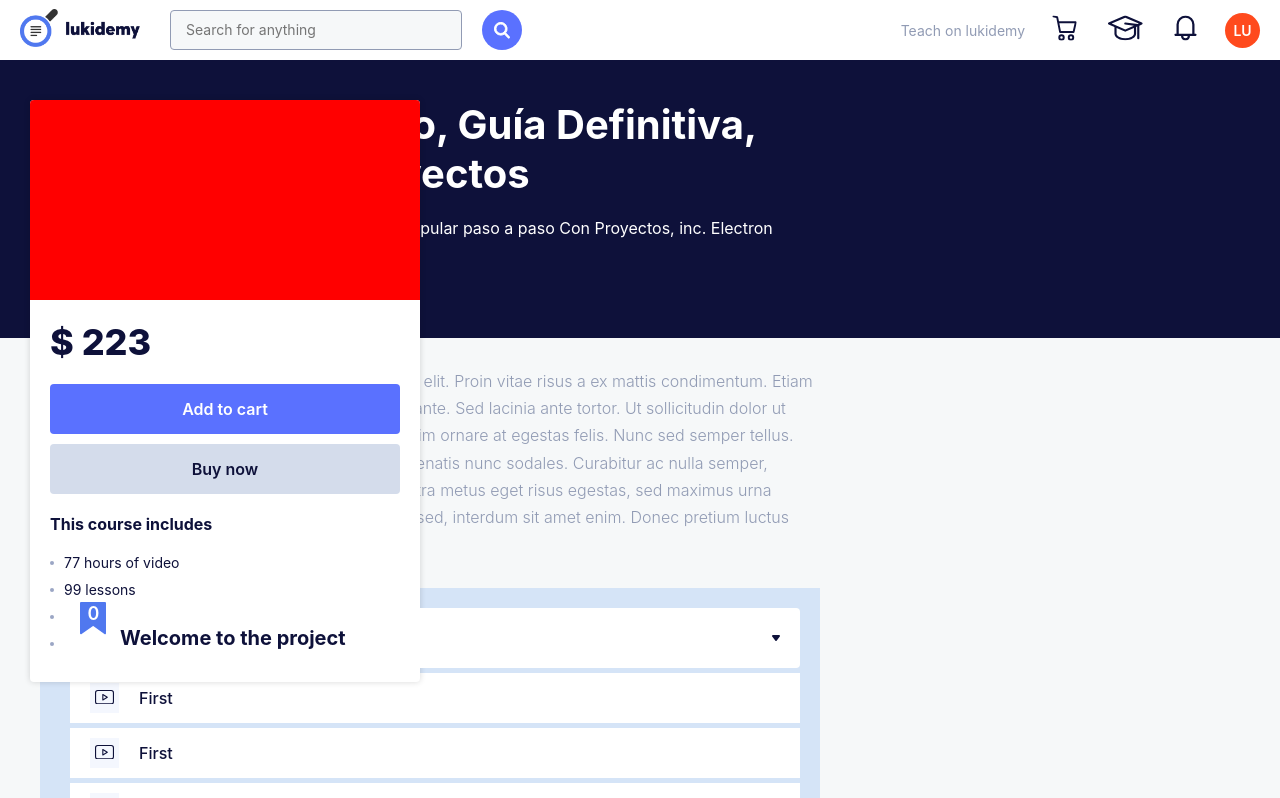
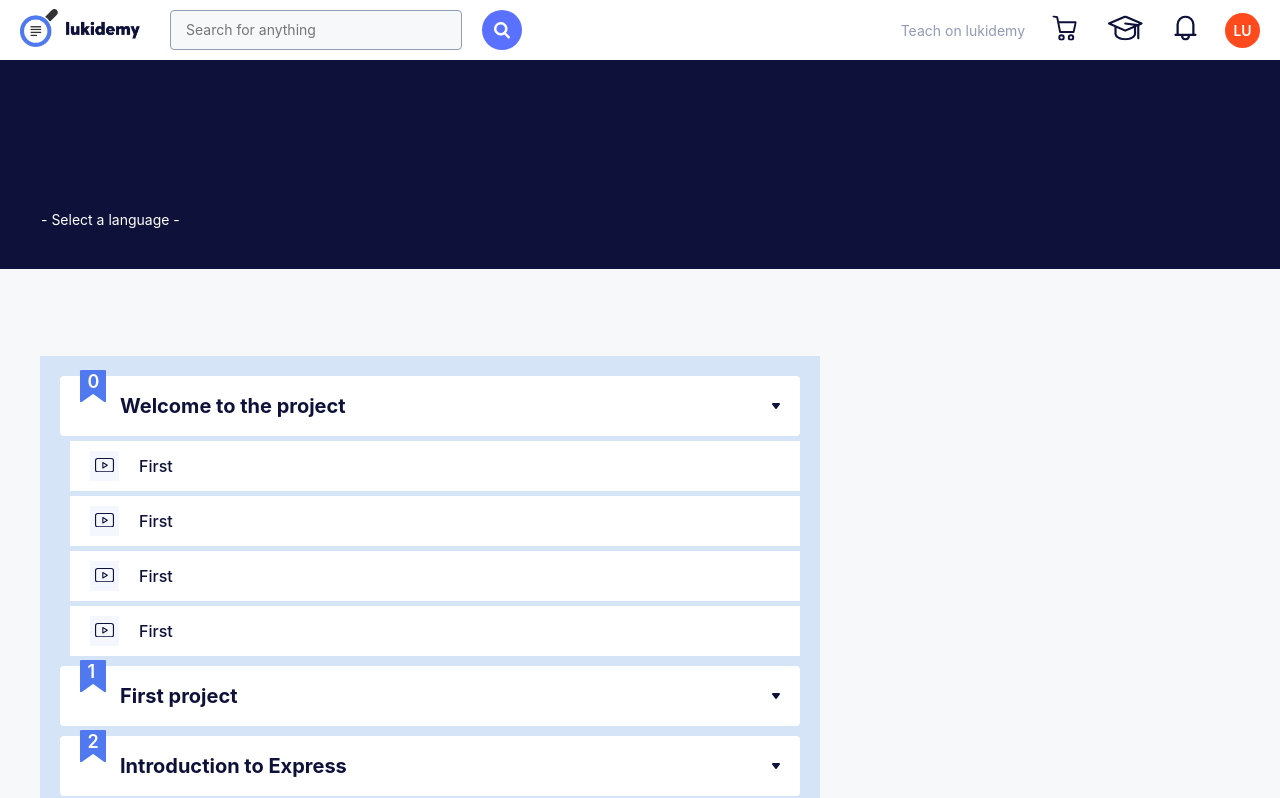
Before and after one commit to lukasalvarezdev/forbidden-academy, a Next.js app: page /courses/create in a window 1280 px wide. Shown: the top 798 px of the page. Built offline with nearby package versions, Linux system fonts and the light colour scheme.

Commit message:
Showing or not info from state depending if the user is creating a course or not

```diff
--- a/src/entities/course/layouts/CourseBody.tsx
+++ b/src/entities/course/layouts/CourseBody.tsx
@@ -1,25 +1,28 @@
+import { useRouter } from 'next/router'
 import { useCourses } from '../services'
 import Sections from 'src/entities/lesson/layouts/Sections'
 
 const CourseBody = () => {
+  const {
+    query: { courseId },
+  } = useRouter()
   const { course } = useCourses()
 
   return (
     <div className="container">
       <div className="info-65 mb-30">
         <p
-          contentEditable={true}
-          suppressContentEditableWarning={true}
+          contentEditable
+          suppressContentEditableWarning
           title="description"
           className="fake-input"
-          defaultValue={course?.description}
           style={{
             lineHeight: 1.7,
             color: 'var(--primary-gray)',
             fontWeight: 300,
           }}
         >
-          {course?.description}
+          {courseId ? course?.description : ''}
         </p>
       </div>
 
--- a/src/entities/course/layouts/CourseHeading.tsx
+++ b/src/entities/course/layouts/CourseHeading.tsx
@@ -1,7 +1,11 @@
+import { useRouter } from 'next/router'
 import styled from 'styled-components'
 import { useCourses } from '../services'
 
 const CourseHeading = () => {
+  const {
+    query: { courseId },
+  } = useRouter()
   const { course } = useCourses()
 
   return (
@@ -10,28 +14,28 @@ const CourseHeading = () => {
         <div className="info-65" id="course-info">
           <div className="mb-20">
             <h1
-              contentEditable={true}
-              suppressContentEditableWarning={true}
+              contentEditable
+              suppressContentEditableWarning
               className="fake-input"
               title="name"
             >
-              {course?.name}
+              {courseId ? course?.name : ''}
             </h1>
           </div>
           <div>
             <p
               className="mb-20 fake-input"
-              contentEditable={true}
-              suppressContentEditableWarning={true}
+              contentEditable
+              suppressContentEditableWarning
               title="short_description"
             >
-              {course?.short_description}
+              {courseId ? course?.short_description : ''}
             </p>
           </div>
           <div>
             <select
               name="language"
-              defaultValue={course?.language || ''}
+              defaultValue={courseId ? course?.language || '' : ''}
               className="fake-input"
             >
               <option value=""> - Select a language -</option>
--- a/src/entities/course/ui/BuyCourseCard.tsx
+++ b/src/entities/course/ui/BuyCourseCard.tsx
@@ -2,15 +2,20 @@ import * as React from 'react'
 import styled from 'styled-components'
 import { Circle } from '@/icons'
 import { useCourses } from '../services'
+import { useRouter } from 'next/router'
 
 const CourseInfoCard = () => {
+  const {
+    query: { courseId },
+  } = useRouter()
   const { course } = useCourses()
 
+  return null
   return (
     <CourseInfoCardContainer className="normal-shadow">
       <div className="card-headin img"></div>
       <div className="card-body p-20">
-        <h3 className="mb-20">$ {course?.price}</h3>
+        <h3 className="mb-20">$ {courseId ? course?.price : ''}</h3>
 
         <div className="mb-20">
           <button className="btn-primary d-b mb-10">Add to cart</button>
```
Also changed, not shown: src/entities/course/ui/CourseCard.tsx (+32 -32 lines).
